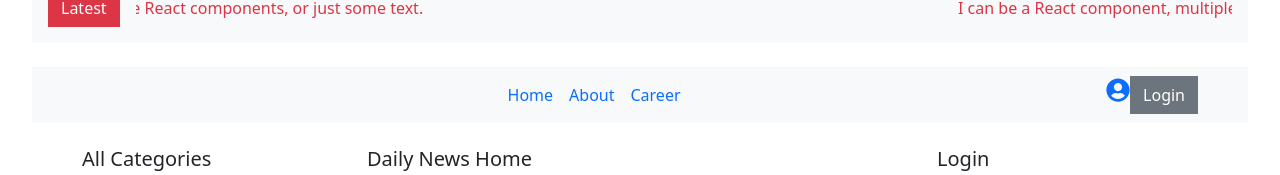
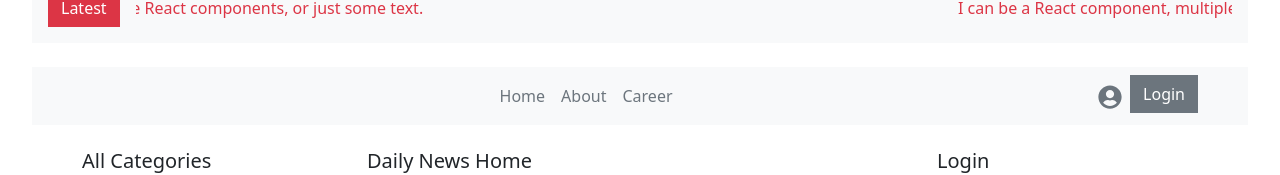
Before and after one commit to nurealammiaji/daily-news-client, a React (Vite) app: page / in a window 1280 px wide. Shown: the part 261-436 px from the top of the page. Built offline with nearby package versions, Linux system fonts and the light colour scheme; no server answers.

Commit message:
google sign in method added

```diff
--- a/src/components/Navigation/Navigation.jsx
+++ b/src/components/Navigation/Navigation.jsx
@@ -16,12 +16,12 @@ const Navigation = () => {
                     <Navbar.Toggle aria-controls="basic-navbar-nav" />
                     <Navbar.Collapse id="basic-navbar-nav">
                         <Nav className="mx-auto">
-                            <Link className="p-2 text-decoration-none" to="/">Home</Link>
-                            <Link className="p-2 text-decoration-none" to="/about">About</Link>
-                            <Link className="p-2 text-decoration-none" to="/career">Career</Link>
+                            <Link className="p-2 text-decoration-none text-secondary" to="/">Home</Link>
+                            <Link className="p-2 text-decoration-none text-secondary" to="/about">About</Link>
+                            <Link className="p-2 text-decoration-none text-secondary" to="/career">Career</Link>
                         </Nav>
                         <Nav className=''>
-                            <Link to="/profile">{(user) ? user.email : <FaUserCircle className='fs-4'/>}</Link>
+                            <Link className='p-2 text-secondary' to="/profile">{(user) ? user.email : <FaUserCircle className='fs-4'/>}</Link>
                             {(user) ? <Button onClick={logout} variant='secondary' className='rounded-0'>Logout</Button> : <Link to="/login"><Button variant='secondary' className='rounded-0'>Login</Button></Link>}
                         </Nav>
                     </Navbar.Collapse>
--- a/src/components/Providers/Providers.jsx
+++ b/src/components/Providers/Providers.jsx
@@ -1,8 +1,9 @@
-import { createUserWithEmailAndPassword, getAuth, onAuthStateChanged, signInWithEmailAndPassword, signOut } from "firebase/auth";
+import { GoogleAuthProvider, createUserWithEmailAndPassword, getAuth, onAuthStateChanged, signInWithEmailAndPassword, signInWithPopup, signOut } from "firebase/auth";
 import { createContext, useEffect, useState } from "react";
 import app from '../../firebase/firebase.config';
 
 const auth = getAuth(app);
+const googleProvider = new GoogleAuthProvider();
 export const AuthContext = createContext();
 
 const Providers = ({children}) => {
@@ -16,6 +17,10 @@ const Providers = ({children}) => {
 
     const login = (email, password) => {
         return signInWithEmailAndPassword(auth, email, password)
+    }
+
+    const googleLogin = () => {
+        return signInWithPopup(auth, googleProvider)
     }
 
     const logout = () => {
@@ -38,6 +43,7 @@ const Providers = ({children}) => {
         loading,
         register,
         login,
+        googleLogin,
         logout,
     }
 
--- a/src/components/RightNavigation/RightNavigation.jsx
+++ b/src/components/RightNavigation/RightNavigation.jsx
@@ -1,13 +1,27 @@
+import { useContext } from "react";
 import { Button, ListGroup } from "react-bootstrap";
 import { FaGoogle, FaGithub, FaFacebook, FaTwitter, FaInstagram } from 'react-icons/fa';
+import { AuthContext } from "../Providers/Providers";
 
 const RightNavigation = () => {
+
+    const { googleLogin } = useContext(AuthContext);
+
+    const googleLoginHandler = () => {
+        googleLogin()
+        .then(result => {
+            const loggedUser = result.user;
+        })
+        .catch(error => {
+            console.log(error);
+        })
+    }
 
     return (
         <div>
             <div>
                 <h5 className="text-start mb-3">Login</h5>
-                <Button className="w-100" variant="outline-primary"><FaGoogle/> Login with Google</Button>
+                <Button onClick={googleLoginHandler} className="w-100" variant="outline-primary"><FaGoogle/> Login with Google</Button>
                 <br />
                 <Button className="w-100 mt-2" variant="outline-secondary"><FaGithub/> Login with Github</Button>
             </div>
```
Also changed, not shown: src/main.jsx (+4 -4 lines).
